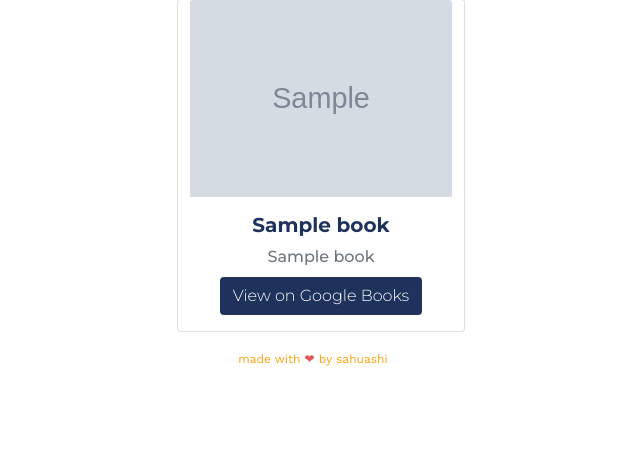
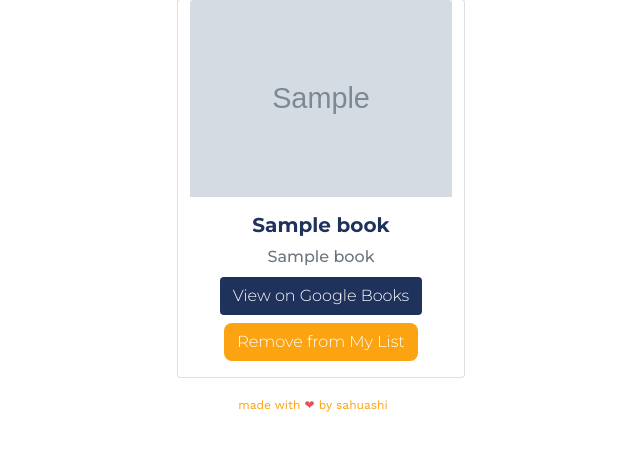
Before and after one commit to sahuashi/novelle, a Flask app: page /mylist in a window 1280 px wide. Shown: the part 137-588 px from the top of the page, without its empty margins (327-967 px from the left). Run offline with Flask 2, Linux system fonts and the light colour scheme; a user stored in the database is signed in; tables that the repository leaves empty hold one stand-in row (values such as "Sample post"); grey boxes marked "Sample" are stand-in pictures.

Commit message:
Add book deletion feature

```diff
--- a/novelle/templates/list.html
+++ b/novelle/templates/list.html
@@ -12,6 +12,12 @@
                 <h5 class="card-title heading">{{ book.title }}</h5>
                 <p class="card-title subheading text-muted">{{ book.subtitle }}</p>
                 <a href="{{book.googlebooks}}" class="btn btn-blue text-white">View on Google Books</a>
+                <form action="{{ url_for('route.delete') }}" method="POST">
+                    <button style="width: auto;" class="card-link btn btn-yellow text-white curved mt-2" type="submit" name="bookid"
+                            value="{{book.id}}">
+                        Remove from My List
+                    </button>
+                </form>
             </div>
         </div>
         {% endfor %}
--- a/novelle/views/routes.py
+++ b/novelle/views/routes.py
@@ -150,8 +150,8 @@ def list():
 def save():
     if current_user.is_authenticated:
         if request.method == "POST":
-            bookid = request.form['bookid']
-            book = Book.query.filter_by(id=bookid).first()
+            book_id = request.form['bookid']
+            book = Book.query.filter_by(id=book_id).first()
             user = current_user
             user.list.append(book)
             db.session.commit()
@@ -161,6 +161,16 @@ def save():
         return redirect(url_for('route.login'))
 
 
+@router.route("/delete", methods=['POST'])
+def delete():
+    book_id = request.form['bookid']
+    book = Book.query.filter_by(id=book_id).first()
+    user = current_user
+    user.list.remove(book)
+    db.session.commit()
+    return redirect(url_for('route.list'))
+
+
 @router.route('/favicon.ico')
 def favicon():
     return current_app.send_static_file('favicon.ico')
```
